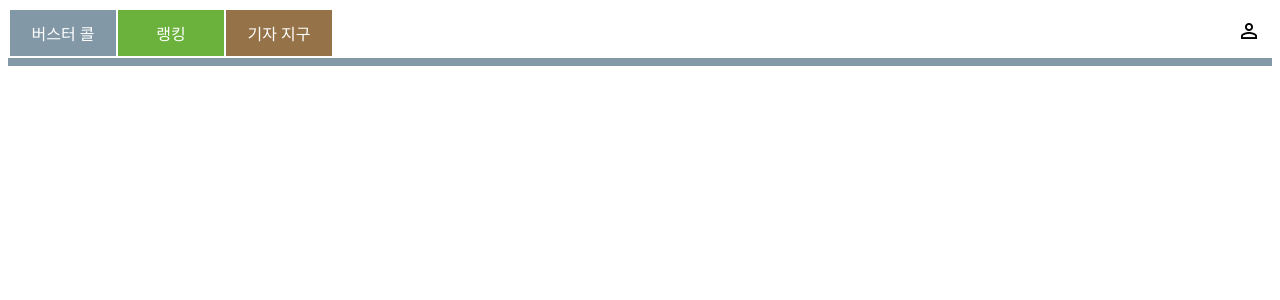
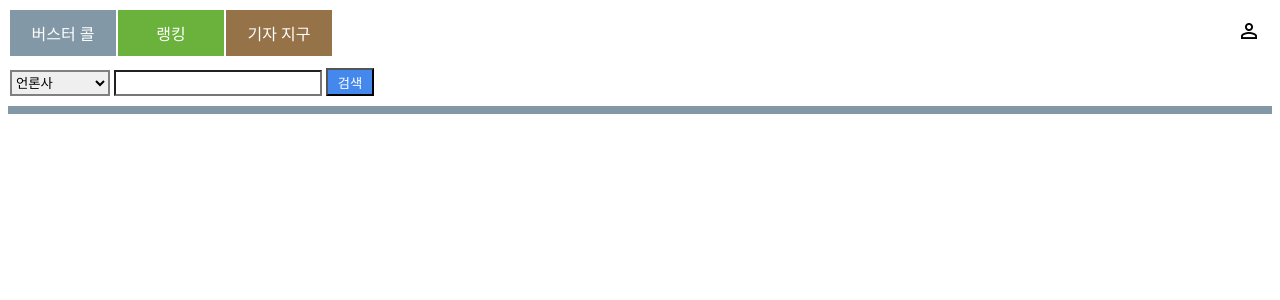
Before and after one commit to genonfire/portality, a Django app: page /issue/search/1/1/ in a window 1280 px wide. Shown: the top 300 px of the page. Run offline with Django 3.2, Linux system fonts and the light colour scheme; parts of the project's set-up code (start-up, migrations or seed data) failed here and were passed over.

Commit message:
implement various search options

```diff
--- a/giza/views.py
+++ b/giza/views.py
@@ -43,7 +43,7 @@ def show_giza(request):
 
 def search_giza(request, searchType, searchWord):
     if searchType == "name":
-        db = Giza.objects.filter(name__icontains=searchWord).order_by('belongto')
+        db = Giza.objects.filter(name__iexact=searchWord).order_by('belongto')
     elif searchType == "email":
         db = Giza.objects.filter(email__icontains=searchWord).order_by('belongto')
     elif searchType == "belongto":
--- a/issue/templates/hotissue.html
+++ b/issue/templates/hotissue.html
@@ -21,6 +21,28 @@ a:link {color:white; text-decoration:none;}
 a:visited {color:white; text-decoration:none;}
 a:hover {color:yellow; text-decoration:none;}
 </style>
+<script>
+function search() {
+    var type = document.getElementById('searchType').value;
+    var word = document.getElementById('searchWord').value;
+    if (!word) {
+        alert("검색어를 입력하세요.");
+        return;
+    }
+    var url = "{% url 'search issue' searchType='type' searchWord='word' %}".replace(/type/, type).replace(/word/, word).replace(/http:\/\//, '').replace(/https:\/\//, '').replace(/twitter.com\//, '').replace(/facebook.com\//, '');
+    if (url.substr(-1) == '/') {
+        url = url.slice(0, -1);
+    }
+    location.href = url;
+}
+
+function onKeyPress(e) {
+    if (e.keyCode == 13) {
+        e.preventDefault();
+        search();
+    }
+}
+</script>
 {% endblock %}
 {% block content %}
 
@@ -38,6 +60,17 @@ a:hover {color:yellow; text-decoration:none;}
     </td>
 </tr>
 </table>
+<div class="dbSearch">
+    <select id="searchType">
+        <option value="belongto">언론사</option>
+        <option value="name">기자 이름</option>
+        <option value="email">기자 이메일</option>
+        <option value="subject">기사 제목</option>
+        <option value="url">기자 URL</option>
+    </select>
+    <input type="text" id="searchWord" class="searchWord" maxlength="254" onkeypress="onKeyPress(event)"> <input type="button" id="searchButton" value="검색" class="searchButton" onClick="search()">
+</div>
+
 <div class="issue">
 {% for issue in issues %}
     <table class="issue">
--- a/issue/views.py
+++ b/issue/views.py
@@ -34,14 +34,23 @@ def show_issues(request):
     )
 
 def search_issue(request, searchType, searchWord):
+    issues = None
     if searchType == "subject":
         issues = Issue.objects.filter(subject__icontains=searchWord).order_by('-count', '-datetime')
     elif searchType == "url":
-        issues = Issue.objects.filter(url__icontains=searchWord).order_by('-count', '-datetime')
+        issues = Issue.objects.filter(url__iexact=searchWord).order_by('-count', '-datetime')
     elif searchType == "email":
         issues = Issue.objects.filter(email__icontains=searchWord).order_by('-count', '-datetime')
-    else:
-        issues = None
+    elif searchType == "name":
+        giza = Giza.objects.filter(name__iexact=searchWord)
+        if giza.exists():
+            emails = giza.values_list('email', flat=True)
+            issues = Issue.objects.filter(email__in=emails)
+    elif searchType == "belongto":
+        giza = Giza.objects.filter(belongto__icontains=searchWord)
+        if giza.exists():
+            emails = giza.values_list('email', flat=True)
+            issues = Issue.objects.filter(email__in=emails)
 
     return render(
         request,
--- a/templates/base.html
+++ b/templates/base.html
@@ -75,6 +75,29 @@ div.input_optional {
     border: 1px dotted #8298a6;
 }
 
+div.dbSearch {
+    padding: 2px; padding-top: 10px; padding-bottom: 10px;
+}
+
+input.searchWord {
+    width: 200px;
+    height: 18px;
+    background-color:white;
+    border:1 solid green;
+    font-size:10pt;
+    padding: 2px;
+    vertical-align: bottom;
+}
+input.searchButton {
+    width: 48px;
+    height: 28px;
+    background-color: #48E;
+    border:1 solid #37d;
+    font-size:10pt;
+    color:white;
+    vertical-align: bottom;
+}
+
 select {
     min-width: 100px;
     height: 26px;
```
Also changed, not shown: giza/templates/showgiza.html (+7 -28 lines).
